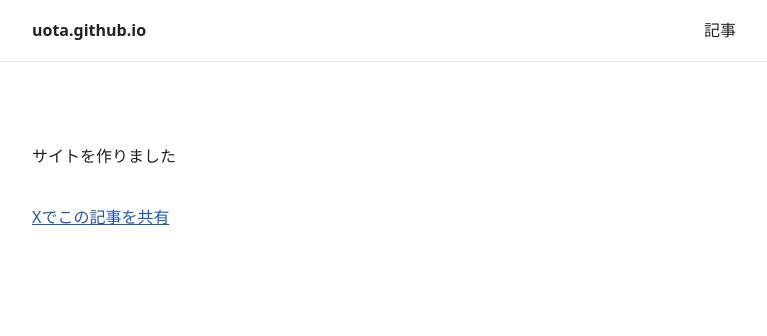
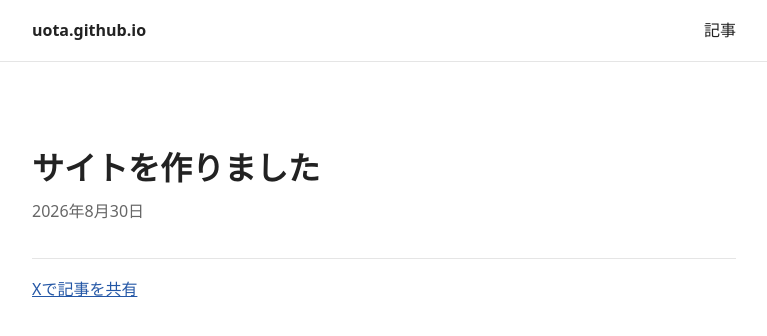
Before and after one commit to uota/uota.github.io, a Jekyll site: the page built from _posts/2026-08-30-site-created.md, in a window 1280 px wide. Shown: the top 336 px of the page, without its empty margins (256-1023 px from the left). Built offline with Jekyll 4.4.1, drawn with Linux system fonts in a browser that asks for light colours.

Commit message:
ページフォーマットの更新

```diff
--- a/_layouts/default.html
+++ b/_layouts/default.html
@@ -23,10 +23,17 @@
     </header>
 
     <main class="site-main">
+      {% if page.collection == "posts" %}
+      <header class="post-header">
+        <h1>{{ page.title | escape }}</h1>
+        <time class="post-date" datetime="{{ page.date | date_to_xmlschema }}">{{ page.date | date: "%Y年%-m月%-d日" }}</time>
+      </header>
+      {% endif %}
       {{ content }}
       {% if page.collection == "posts" %}
+      <hr class="post-share-divider">
       <p class="post-share">
-        <a href="https://twitter.com/intent/tweet?url={{ page.url | absolute_url | cgi_escape }}&amp;text={{ page.title | cgi_escape }}" target="_blank" rel="noopener noreferrer">Xでこの記事を共有</a>
+        <a href="https://twitter.com/intent/tweet?url={{ page.url | absolute_url | cgi_escape }}&amp;text={{ page.title | cgi_escape }}" target="_blank" rel="noopener noreferrer">Xで記事を共有</a>
       </p>
       {% endif %}
     </main>
--- a/assets/css/style.css
+++ b/assets/css/style.css
@@ -66,7 +66,21 @@ h3 {
   font-variant-numeric: tabular-nums;
 }
 
+.post-header {
+  margin-bottom: 2rem;
+}
+
+.post-header h1 {
+  margin-bottom: 0.5rem;
+}
+
 .post-share {
+  margin: 1rem 0 0;
+}
+
+.post-share-divider {
+  border: 0;
+  border-top: 1px solid #e5e5e5;
   margin-top: 2rem;
 }
 
```
Also changed, not shown: _posts/2026-08-30-site-created.md (+0 -2 lines), _posts/2026-09-24-layer-blending-modes.md (+0 -2 lines).
